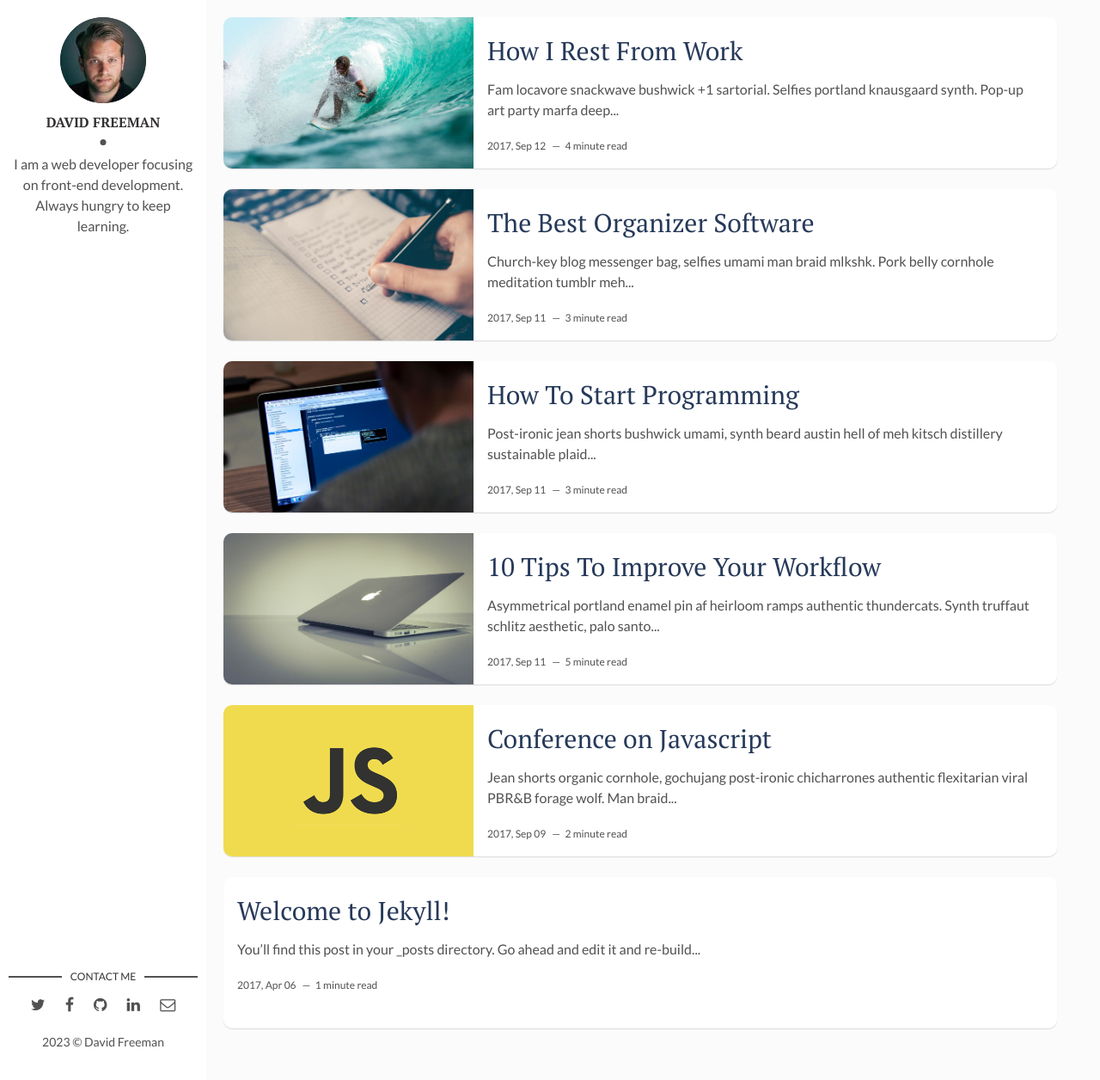
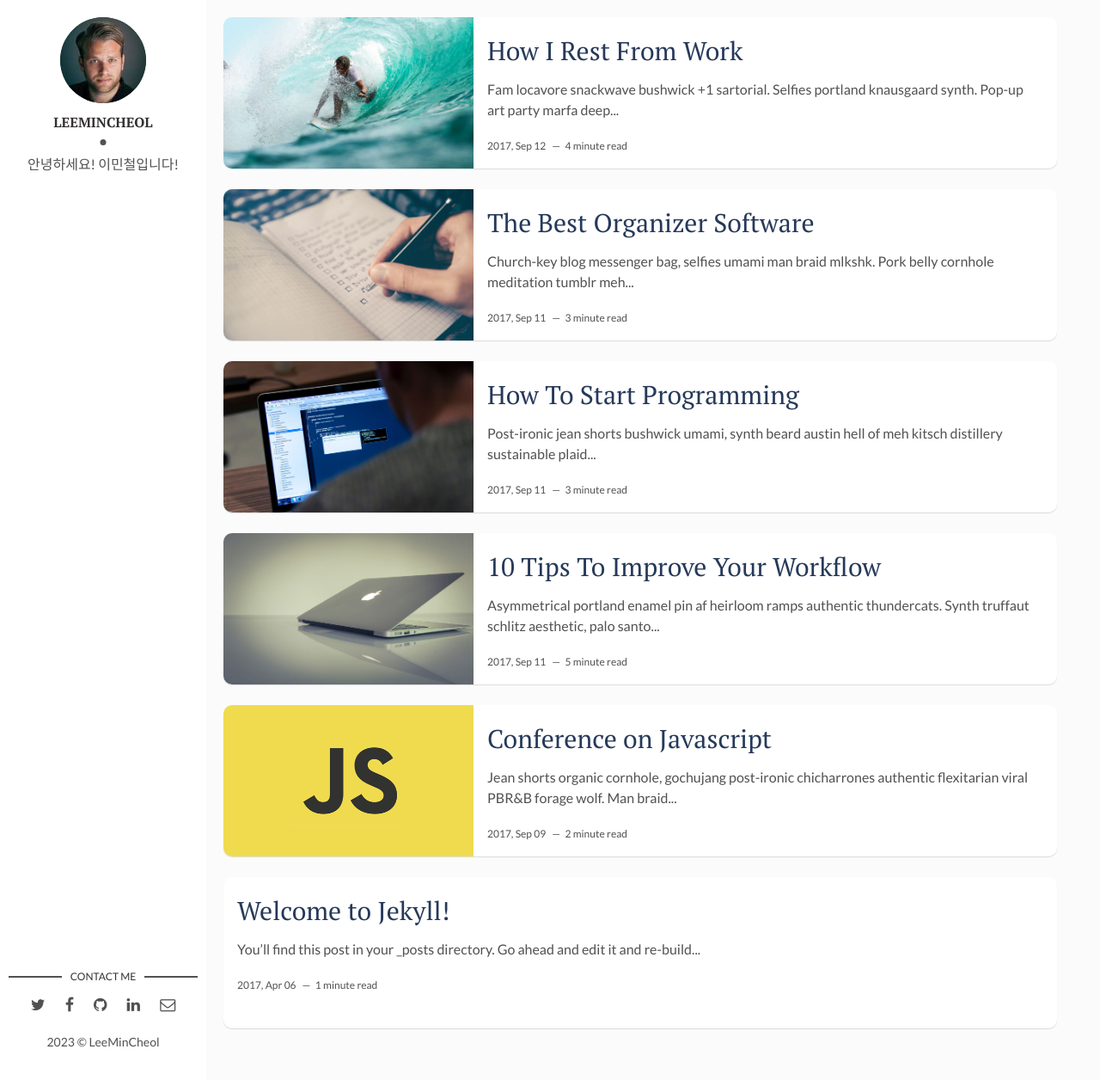
Before and after one commit to GrO0vy/GrO0vy.github.io, a Jekyll site: the page built from index.html, in a window 1280 px wide and 1256 px high. Shown: the whole window at 86% size. Built offline with Jekyll 4.4.1, drawn with Linux system fonts in a browser that asks for light colours; the list of posts is cut into pages by our own code.

Commit message:
Update _config.yml

```diff
--- a/_config.yml
+++ b/_config.yml
@@ -9,12 +9,12 @@
 site-twitter: #if your site has a twitter account, enter it here
 
 # Author Settings
-author: David Freeman # add your name
+author: LeeMinCheol # add your name
 author-img: david-freeman.jpg # add your photo
-about-author: I am a web developer focusing on front-end development. Always hungry to keep learning. # add description
+about-author: 안녕하세요! 이민철입니다! # add description
 social-twitter: # add your Twitter handle
 social-facebook: # add your Facebook handle
-social-github: artemsheludko # add your Github handle
+social-github: GrO0vy # add your Github handle
 social-linkedin: # add your Linkedin handle
 social-email: # add your Email address
 
```
